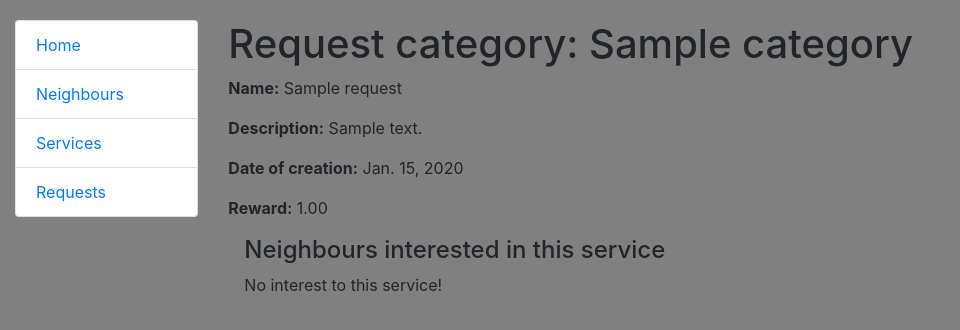
After one commit to Bombardier256/useful_neighbourhood, a Django app: page /requests/1/ in a window 1280 px wide. The commit adds this page. Shown: the top 330 px of the page, without its empty margins (0-960 px from the left). Run offline with Django 5.2, Linux system fonts and the light colour scheme; tables that the repository leaves empty hold one stand-in row (values such as "Sample post").

Commit message:
Create RequestDetailView and template and urls update

```diff
--- a/lend_assist/models.py
+++ b/lend_assist/models.py
@@ -89,3 +89,6 @@ class Request(models.Model):
 
     def __str__(self):
         return self.name
+
+    def get_absolute_url(self):
+        return reverse("lend_assist:request-detail", kwargs={"pk": self.pk})
--- a/lend_assist/urls.py
+++ b/lend_assist/urls.py
@@ -8,6 +8,7 @@ from .views import (
     RequestListView,
     NeighbourDetailView,
     ServiceDetailView,
+    RequestDetailView,
 )
 
 
@@ -39,6 +40,11 @@ urlpatterns = [
         RequestListView.as_view(),
         name="request-list",
     ),
+    path(
+        "requests/<int:pk>/",
+        RequestDetailView.as_view(),
+        name="request-detail",
+    ),
 ]
 
 app_name = "lend_assist"
--- a/lend_assist/views.py
+++ b/lend_assist/views.py
@@ -56,3 +56,7 @@ class RequestListView(generic.ListView):
     model = Request
     template_name = "lend_assist/request_list.html"
     paginate_by = 10
+
+
+class RequestDetailView(generic.DetailView):
+    model = Request
--- /dev/null
+++ b/templates/lend_assist/request_detail.html
@@ -0,0 +1,28 @@
+{% extends "base.html" %}
+
+{% block content %}
+  <h1>
+    Request category: {{ request.category }}
+  </h1>
+
+  <p><strong>Name:</strong> {{ request.name }}</p>
+  <p><strong>Description:</strong> {{ request.description }}</p>
+  <p><strong>Date of creation:</strong> {{ request.date }}</p>
+  <p><strong>Reward:</strong> {{ request.reward }}</p>
+
+  <div class="ml-3">
+    <h4>Neighbours interested in this service</h4>
+
+    {% for user in service.users.all %}
+        <hr>
+        <p><strong>Username:</strong> {{ user.username }}</p>
+        <p><strong>Address:</strong> {{ user.address }}</p>
+        <p><strong>phone:</strong> {{ user.phone }}</p>
+        <p class="text-muted"><strong>!!!!Price!!!!:</strong> {{request.reward}}</p>
+
+    {% empty %}
+      <p>No interest to this service!</p>
+    {% endfor %}
+
+  </div>
+{% endblock %}
--- a/templates/lend_assist/request_list.html
+++ b/templates/lend_assist/request_list.html
@@ -21,7 +21,7 @@
               {{ request.id }}
           </td>
           <td>
-              {{ request.name }}
+              <a href="{{ request.get_absolute_url }}">{{ request.name }}</a>
           </td>
           <td>
               {{ request.description }}
```
